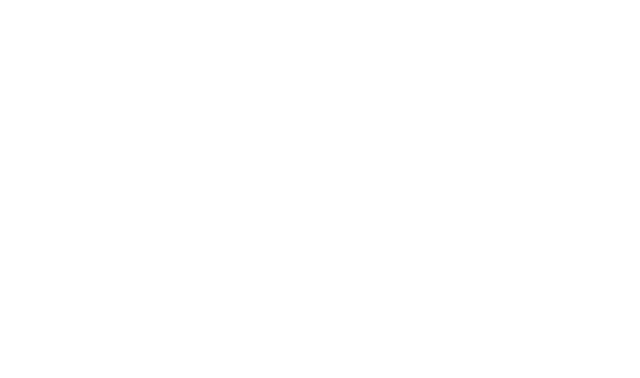
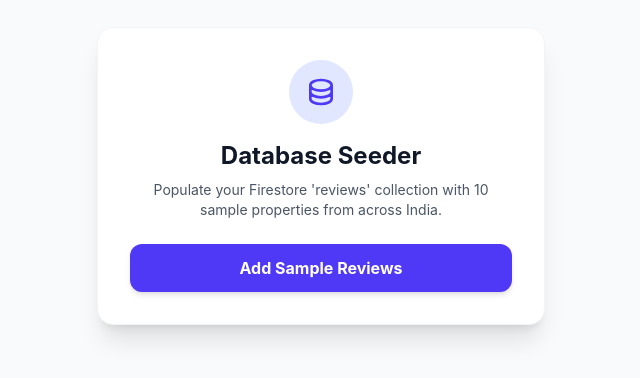
Before and after one commit to Thapaswini1220/SubmiSafe, a React (Vite) app: page /seed in a window 1280 px wide. Before the commit this address had no page. Shown: the part 224-602 px from the top of the page, without its empty margins (319-959 px from the left). Built offline with nearby package versions, Linux system fonts and the light colour scheme.

Commit message:
Add seed data and SeedData page

```diff
--- a/src/App.jsx
+++ b/src/App.jsx
@@ -3,6 +3,7 @@
 import PropertyPage from './pages/PropertyPage'
 import SubmitReview from './pages/SubmitReview'
 import Login from './pages/Login'
+import SeedData from './pages/SeedData'
 
 function App() {
   return (
@@ -12,6 +13,7 @@
         <Route path="/property" element={<PropertyPage />} />
         <Route path="/submit" element={<SubmitReview />} />
         <Route path="/login" element={<Login />} />
+        <Route path="/seed" element={<SeedData />} />
       </Routes>
     </BrowserRouter>
   )
--- /dev/null
+++ b/src/pages/SeedData.jsx
@@ -0,0 +1,149 @@
+import { useState } from 'react';
+import { db } from '../firebase';
+import { collection, addDoc, serverTimestamp } from 'firebase/firestore';
+
+const sampleData = [
+    {
+        address: "Flat 402, Sunshine Apartments, HSR Layout",
+        landlordName: "Ramesh Reddy",
+        city: "Bengaluru",
+        reviewText: "Great apartment with good ventilation. The landlord is very responsive to maintenance requests, but the rent is a bit high.",
+    },
+    {
+        address: "Villa 15, Green Meadows, Gachibowli",
+        landlordName: "Srinivas Rao",
+        city: "Hyderabad",
+        reviewText: "Beautiful villa in a gated community. The landlord deducted a large portion of the deposit for minor wear and tear.",
+    },
+    {
+        address: "Apt 2B, Sea View Residency, Bandra West",
+        landlordName: "Amitabh Desai",
+        city: "Mumbai",
+        reviewText: "Amazing location right by the sea. The building is old and plumbing issues are common. Landlord takes time to fix things.",
+    },
+    {
+        address: "House No 45, Sector 21, Salt Lake City",
+        landlordName: "Ananya Banerjee",
+        city: "Kolkata",
+        reviewText: "Spacious house in a quiet neighborhood. The landlord is extremely polite and didn't raise the rent for two years.",
+    },
+    {
+        address: "Flat 101, Lotus Towers, Vasant Kunj",
+        landlordName: "Vikram Singh",
+        city: "New Delhi",
+        reviewText: "Good location but the apartment was not clean when we moved in. Landlord was unhelpful during water shortages.",
+    },
+    {
+        address: "3rd Floor, Shivam Complex, Kothrud",
+        landlordName: "Prakash Kadam",
+        city: "Pune",
+        reviewText: "Affordable rent and decent condition. The landlord is strict about rules but generally fair.",
+    },
+    {
+        address: "Villa 7, Palm Grove, ECR",
+        landlordName: "Karthik Iyer",
+        city: "Chennai",
+        reviewText: "Luxurious villa, very well maintained. Landlord lives abroad so communication is sometimes delayed.",
+    },
+    {
+        address: "Flat 505, Royal Enclave, Navrangpura",
+        landlordName: "Patel Properties",
+        city: "Ahmedabad",
+        reviewText: "Good society amenities. The property management company is very professional and handles issues quickly.",
+    },
+    {
+        address: "House 12, Bani Park",
+        landlordName: "Rajendra Sharma",
+        city: "Jaipur",
+        reviewText: "Beautiful heritage style house. Winter heating was an issue and the landlord refused to upgrade the geyser.",
+    },
+    {
+        address: "Apt 8C, IT Park View, Madhapur",
+        landlordName: "Sita Reddy",
+        city: "Hyderabad",
+        reviewText: "Perfect for IT professionals. Very close to offices. Landlord is friendly and returned the full deposit without hassle.",
+    }
+];
+
+const getRandomRating = () => Math.floor(Math.random() * 5) + 1;
+const getRandomBoolean = () => Math.random() >= 0.5;
+
+function SeedData() {
+    const [loading, setLoading] = useState(false);
+    const [message, setMessage] = useState('');
+
+    const handleSeedData = async () => {
+        setLoading(true);
+        setMessage('');
+
+        try {
+            const reviewsRef = collection(db, 'reviews');
+
+            for (const item of sampleData) {
+                await addDoc(reviewsRef, {
+                    address: item.address,
+                    landlordName: item.landlordName,
+                    city: item.city,
+                    ratings: {
+                        Responsiveness: getRandomRating(),
+                        Condition: getRandomRating(),
+                        Deposit: getRandomRating(),
+                        Value: getRandomRating(),
+                    },
+                    reviewText: item.reviewText,
+                    verified: getRandomBoolean(),
+                    createdAt: serverTimestamp(),
+                    uid: 'seed',
+                    email: 'seed@submitsafe.com'
+                });
+            }
+
+            setMessage('Successfully added 10 sample reviews to Firestore!');
+        } catch (error) {
+            console.error("Error adding sample data: ", error);
+            setMessage(`Error: ${error.message}`);
+        } finally {
+            setLoading(false);
+        }
+    };
+
+    return (
+        <div className="min-h-screen bg-gray-50 flex flex-col items-center justify-center p-4">
+            <div className="bg-white p-8 rounded-2xl shadow-xl max-w-md w-full text-center border border-gray-100">
+                <div className="mb-6">
+                    <div className="bg-indigo-100 text-indigo-600 w-16 h-16 rounded-full flex items-center justify-center mx-auto mb-4">
+                        <svg className="w-8 h-8" fill="none" stroke="currentColor" viewBox="0 0 24 24">
+                            <path strokeLinecap="round" strokeLinejoin="round" strokeWidth="2" d="M4 7v10c0 2.21 3.582 4 8 4s8-1.79 8-4V7M4 7c0 2.21 3.582 4 8 4s8-1.79 8-4M4 7c0-2.21 3.582-4 8-4s8 1.79 8 4m0 5c0 2.21-3.582 4-8 4s-8-1.79-8-4" />
+                        </svg>
+                    </div>
+                    <h1 className="text-2xl font-bold text-gray-900 mb-2">Database Seeder</h1>
+                    <p className="text-gray-600 text-sm">Populate your Firestore 'reviews' collection with 10 sample properties from across India.</p>
+                </div>
+
+                <button
+                    onClick={handleSeedData}
+                    disabled={loading}
+                    className={`w-full py-3 px-4 rounded-xl font-bold text-white shadow-md transition-all ${
+                        loading
+                            ? 'bg-indigo-400 cursor-not-allowed'
+                            : 'bg-indigo-600 hover:bg-indigo-700 active:scale-95'
+                    }`}
+                >
+                    {loading ? 'Adding Data...' : 'Add Sample Reviews'}
+                </button>
+
+                {message && (
+                    <div className={`mt-4 p-3 rounded-lg text-sm font-medium ${
+                        message.includes('Error')
+                            ? 'bg-red-50 text-red-700 border border-red-200'
+                            : 'bg-green-50 text-green-700 border border-green-200'
+                    }`}>
+                        {message}
+                    </div>
+                )}
+            </div>
+        </div>
+    );
+}
+
+export default SeedData;
```
